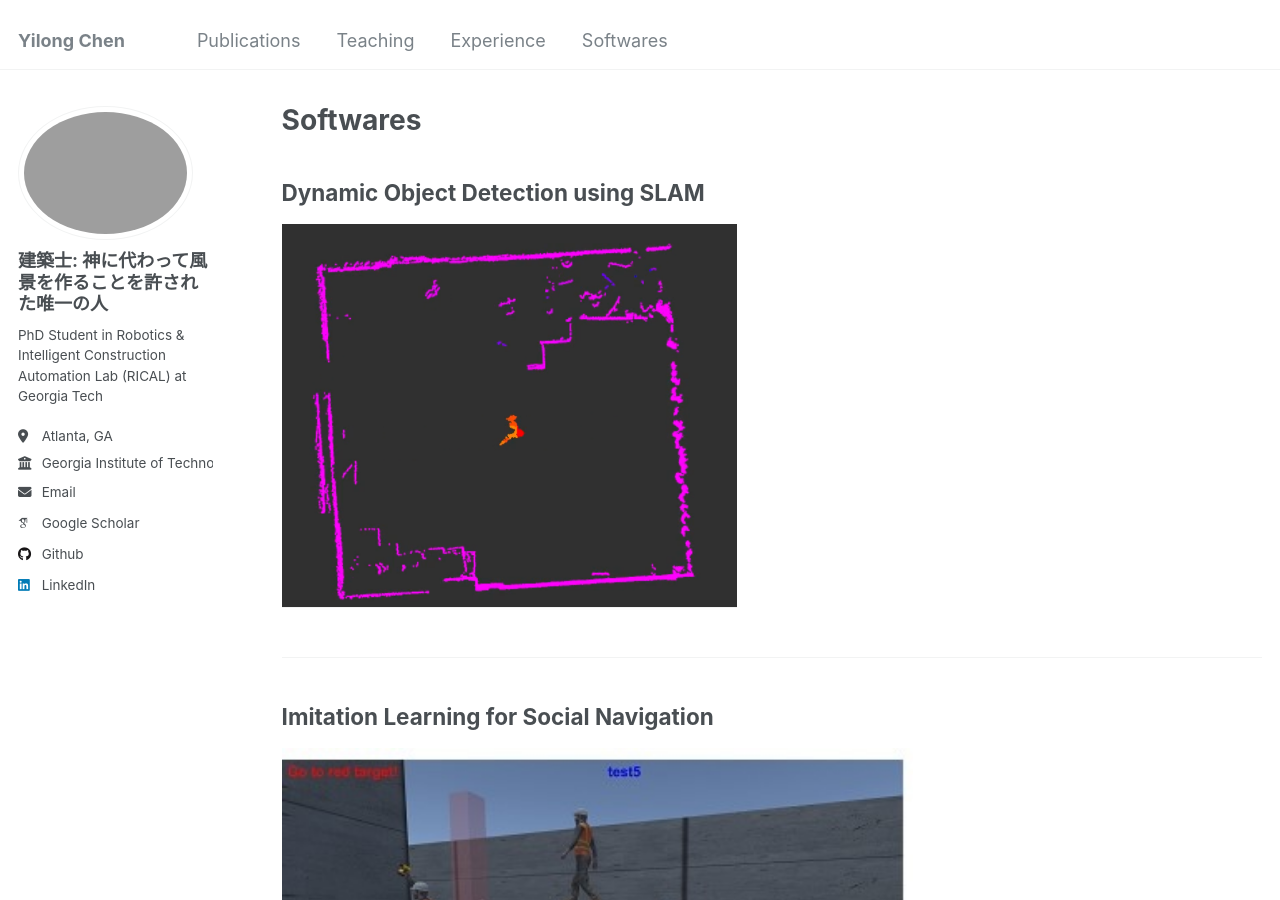
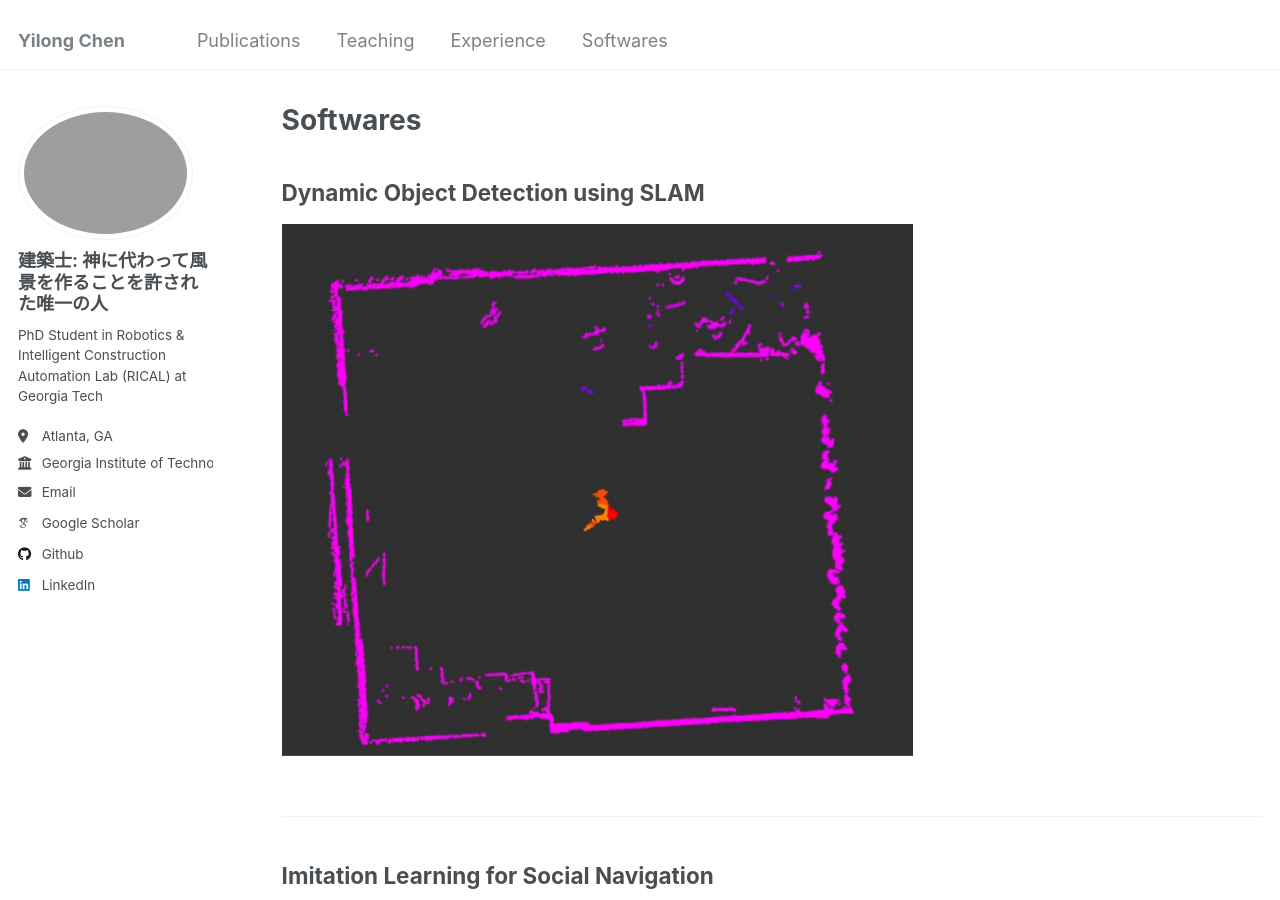
Before and after one commit to chenyilong0520/chenyilong0520.github.io, a Jekyll site: the page built from _pages/softwares.md, in a window 1280 px wide and 900 px high. Built offline with Jekyll 4.4.1, drawn with Linux system fonts in a browser that asks for light colours; some web fonts are replaced.

Commit message:
add image

```diff
--- a/_pages/softwares.md
+++ b/_pages/softwares.md
@@ -7,12 +7,12 @@ author_profile: true
 
 ## Dynamic Object Detection using SLAM
 
-![Edit](/images/dynamic_object_detection_using_SLAM.png){:height="700px" width="455px"}
+![Edit](/images/dynamic_object_detection_using_SLAM.png){:height="700px" width="631px"}
 
 ------
 
 ## Imitation Learning for Social Navigation
 
-![Edit](/images/imitation_learning_for_social_navigation.jpg){:height="700px" width="631px"}
+![Edit](/images/imitation_learning_for_social_navigation.jpg){:height="700px" width="455px"}
 
 ------
```
